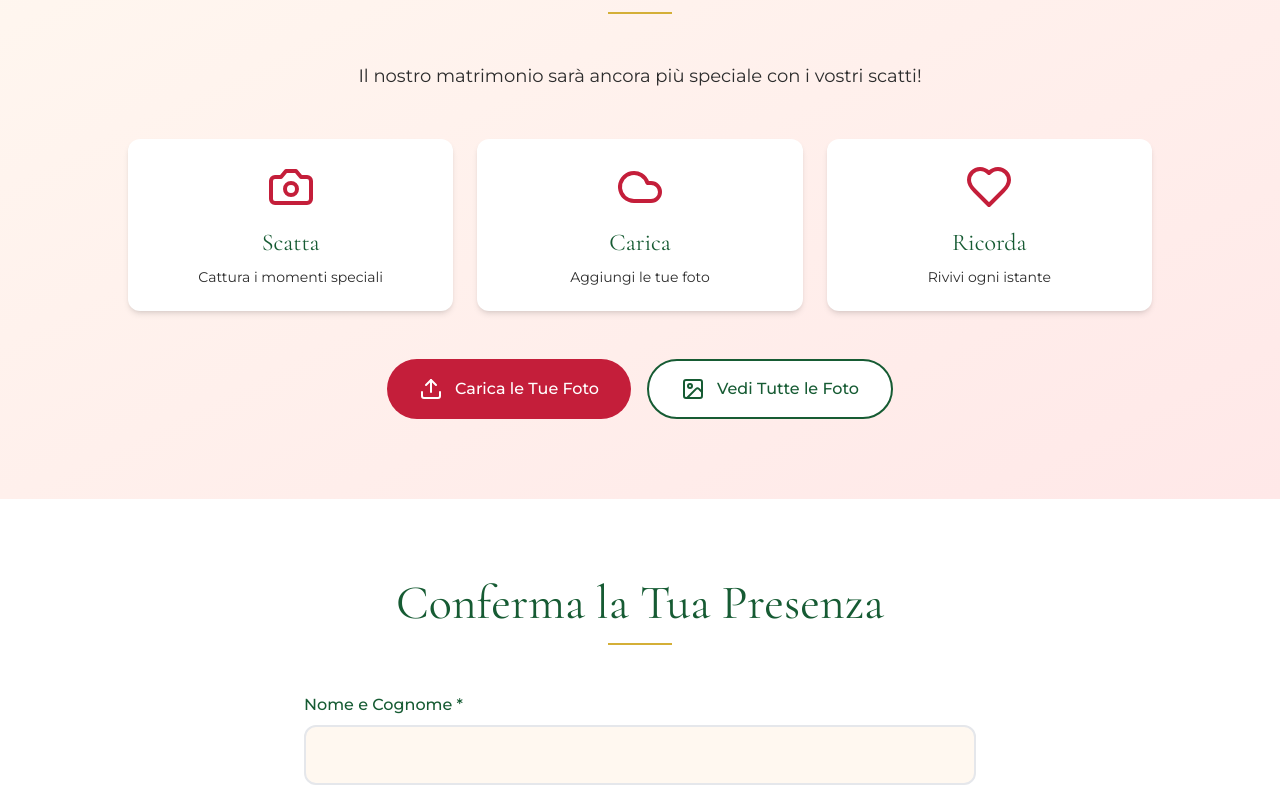
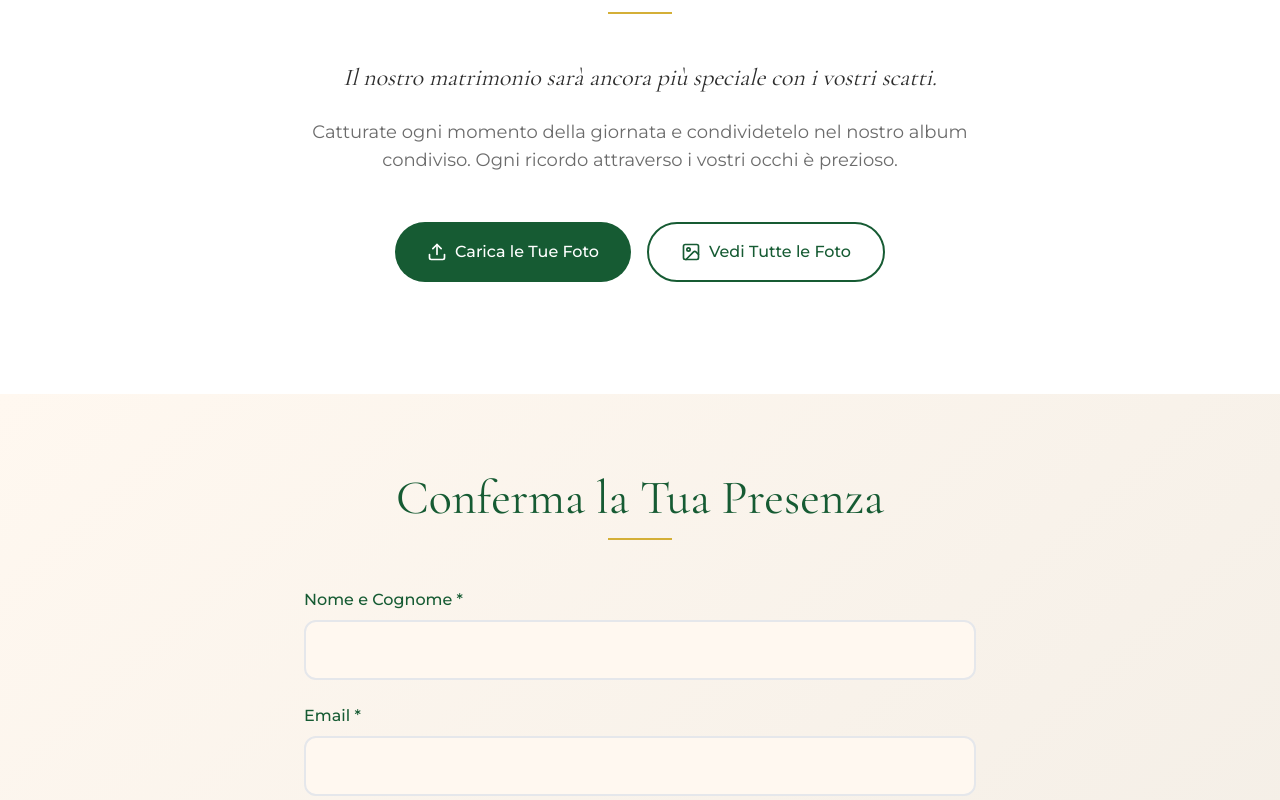
Before and after one commit to fedcuo/wedding-site, a React (Vite) app: page / in a window 1280 px wide. Shown: the part 2300-3100 px from the top of the page. Built offline with nearby package versions, Linux system fonts and the light colour scheme.

Commit message:
change stile

```diff
--- a/src/components/PhotoGallery.jsx
+++ b/src/components/PhotoGallery.jsx
@@ -43,68 +43,42 @@ export const PhotoGallery = () => {
   };
 
   return (
-    <section className="bg-gradient-to-br from-cream to-[#FFE8E8] py-20 px-4">
-      <div className="max-w-5xl mx-auto">
-        <h2 className="font-serif text-4xl md:text-5xl text-christmas-green text-center mb-4">
+    <section className="bg-white py-20 px-4">
+      <div className="max-w-2xl mx-auto text-center">
+        <h2 className="font-serif text-4xl md:text-5xl text-christmas-green mb-4">
           Condividi i Tuoi Ricordi
         </h2>
         <div className="w-16 h-0.5 bg-gold mx-auto mb-12"></div>
 
-        <p className="text-center text-lg text-charcoal mb-12 max-w-2xl mx-auto leading-relaxed">
-          Il nostro matrimonio sarà ancora più speciale con i vostri scatti!
+        <p className="font-serif text-xl md:text-2xl text-charcoal mb-6 leading-relaxed italic">
+          Il nostro matrimonio sarà ancora più speciale con i vostri scatti.
         </p>
 
-        <div className="grid md:grid-cols-3 gap-6 mb-12">
-          {[
-            {
-              icon: <Camera className="w-12 h-12" />,
-              title: "Scatta",
-              text: "Cattura i momenti speciali",
-            },
-            {
-              icon: <Cloud className="w-12 h-12" />,
-              title: "Carica",
-              text: "Aggiungi le tue foto",
-            },
-            {
-              icon: <Heart className="w-12 h-12" />,
-              title: "Ricorda",
-              text: "Rivivi ogni istante",
-            },
-          ].map((item, idx) => (
-            <div
-              key={idx}
-              className="bg-white p-6 rounded-xl shadow-md hover:shadow-xl transition-all hover:-translate-y-1 text-center"
-            >
-              <div className="text-christmas-red mb-4 flex justify-center">
-                {item.icon}
-              </div>
-              <h3 className="font-serif text-2xl text-christmas-green mb-2">
-                {item.title}
-              </h3>
-              <p className="text-charcoal text-sm">{item.text}</p>
-            </div>
-          ))}
-        </div>
+        <p className="text-base md:text-lg text-charcoal/70 mb-12 leading-relaxed">
+          Catturate ogni momento della giornata e condividetelo nel nostro album
+          condiviso. Ogni ricordo attraverso i vostri occhi è prezioso.
+        </p>
 
-        <div className="flex flex-wrap justify-center gap-4">
+        {/* Pulsanti eleganti */}
+        <div className="flex flex-col sm:flex-row justify-center gap-4 mb-8">
           <button
             onClick={openPhotoAlbum}
-            className="bg-christmas-red text-white px-8 py-4 rounded-full font-medium hover:bg-[#D4324D] transition-all hover:scale-105 hover:shadow-xl flex items-center gap-3"
+            className="bg-christmas-green text-white px-8 py-4 rounded-full font-medium hover:bg-christmas-red transition-all duration-300 hover:scale-105 hover:shadow-xl flex items-center justify-center gap-2"
           >
-            <Upload className="w-6 h-6" />
+            <Upload className="w-5 h-5" />
             Carica le Tue Foto
           </button>
           <button
             onClick={openPhotoAlbum}
-            className="bg-white text-christmas-green border-2 border-christmas-green px-8 py-4 rounded-full font-medium hover:bg-christmas-green hover:text-white transition-all hover:scale-105 flex items-center gap-3"
+            className="bg-white text-christmas-green border-2 border-christmas-green px-8 py-4 rounded-full font-medium hover:bg-christmas-green hover:text-white transition-all duration-300 hover:scale-105 hover:shadow-xl flex items-center justify-center gap-2"
           >
-            <Image className="w-6 h-6" />
+            <Image className="w-5 h-5" />
             Vedi Tutte le Foto
           </button>
         </div>
       </div>
 
+      {/* Modal - INVARIATO */}
       {showModal && (
         <div className="fixed inset-0 bg-black/70 flex items-center justify-center z-50 px-4">
           <div
@@ -116,7 +90,7 @@ export const PhotoGallery = () => {
                 setPassword("");
                 setError("");
               }}
-              className="absolute top-4 right-4 text-gray-400 hover:text-charcoal"
+              className="absolute top-4 right-4 text-gray-400 hover:text-charcoal transition-colors"
             >
               <X className="w-6 h-6" />
             </button>
@@ -136,7 +110,7 @@ export const PhotoGallery = () => {
                 onChange={(e) => setPassword(e.target.value)}
                 placeholder="Password"
                 autoFocus
-                className="w-full p-4 border-2 border-gray-200 rounded-xl text-center font-mono text-lg tracking-widest focus:border-christmas-green focus:outline-none"
+                className="w-full p-4 border-2 border-gray-200 rounded-xl text-center font-mono text-lg tracking-widest focus:border-christmas-green focus:outline-none transition-colors"
               />
               {error && (
                 <p className="text-christmas-red text-center font-medium">
--- a/src/components/RSVP.jsx
+++ b/src/components/RSVP.jsx
@@ -49,7 +49,7 @@ export const RSVP = () => {
   };
 
   return (
-    <section className="bg-white py-20 px-4">
+    <section className="bg-gradient-to-br from-cream to-[#F0EBE3] py-20 px-4">
       <div className="max-w-2xl mx-auto">
         <h2 className="font-serif text-4xl md:text-5xl text-christmas-green text-center mb-4">
           Conferma la Tua Presenza
```
